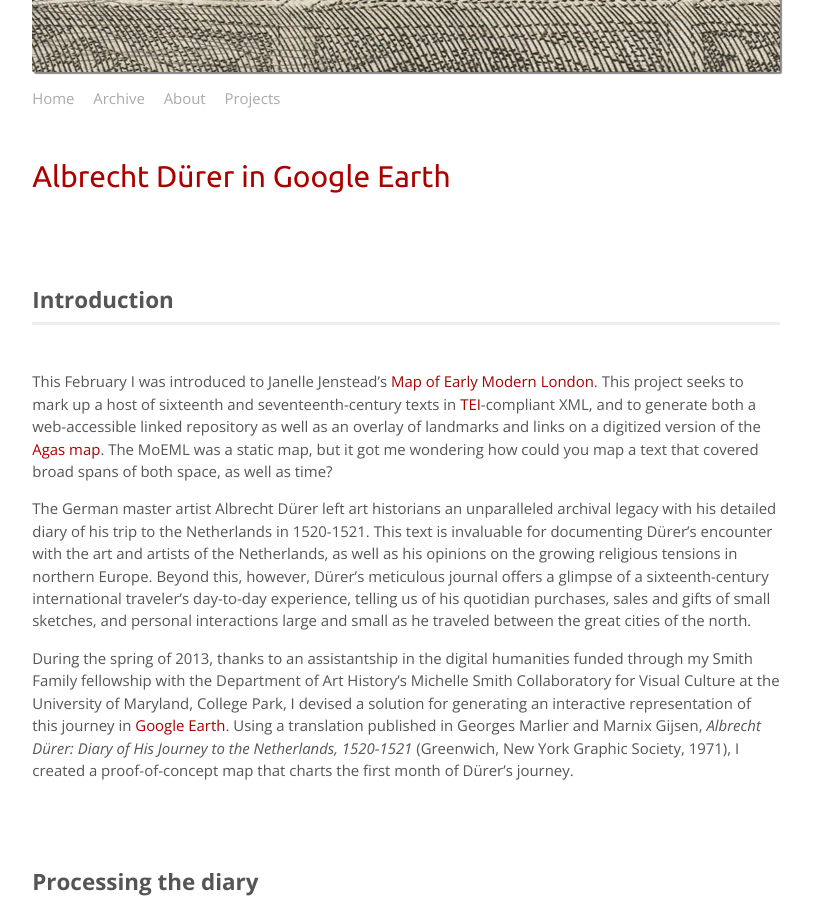
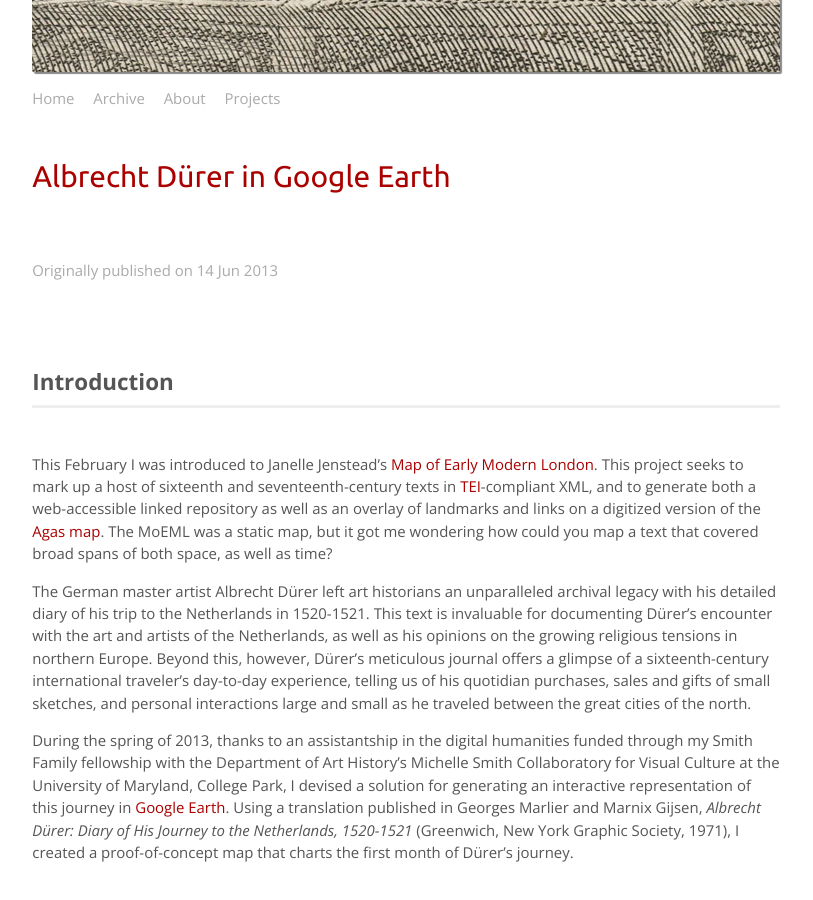
Before and after one commit to mdlincoln/mdlincoln.github.io, a Jekyll site: the page built from projects/albrecht-durer-in-google-earth.markdown, in a window 1280 px wide and 900 px high, scrolled down 370 px. Shown: the whole window, without its empty margins (234-1047 px from the left). Built offline with Jekyll 4.4.1, drawn with Linux system fonts in a browser that asks for light colours.

Commit message:
Add publish date to project pages

```diff
--- a/_layouts/project.html
+++ b/_layouts/project.html
@@ -3,6 +3,7 @@ layout: default
 ---
 <div class="ptitle">{{ page.title }}</div>
 
+<p class="meta">Originally published on {{ page.date | date_to_string }}</p>
 
 <div class="content">
 {{ content }}
```
